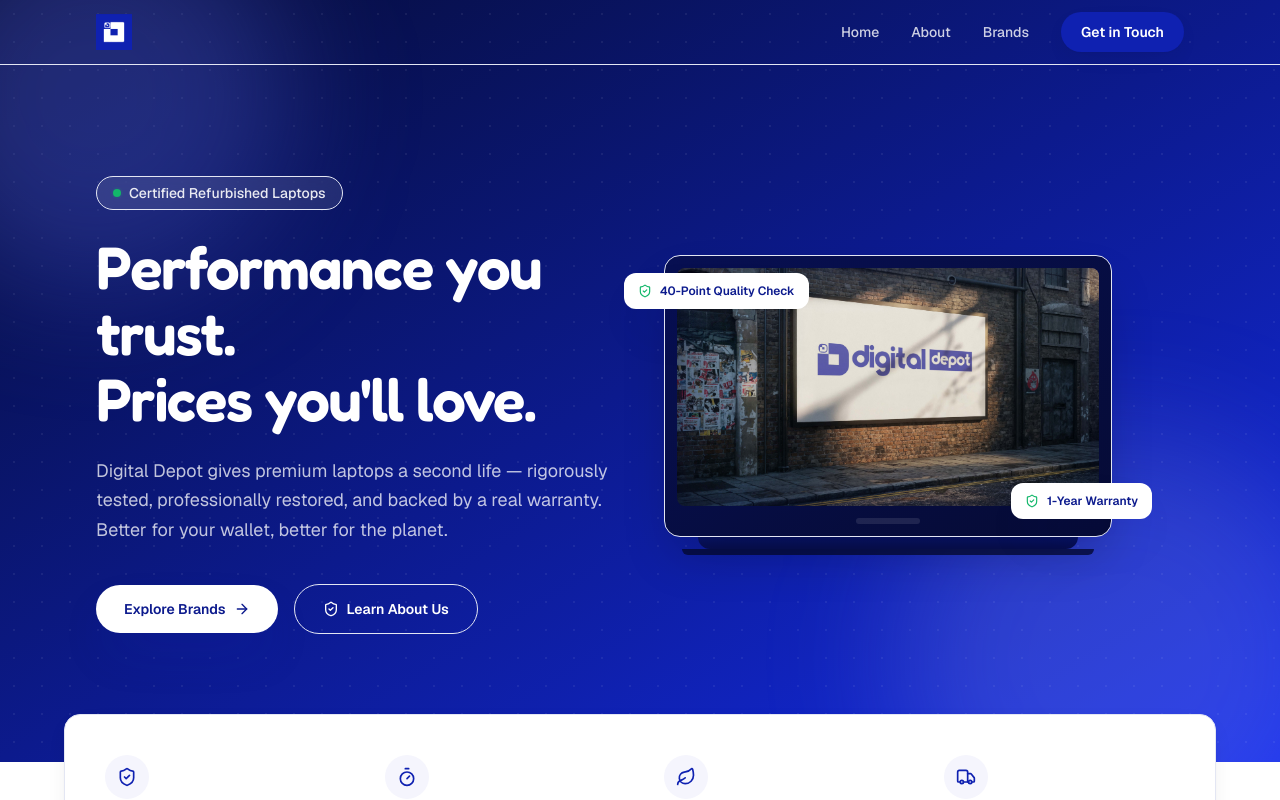
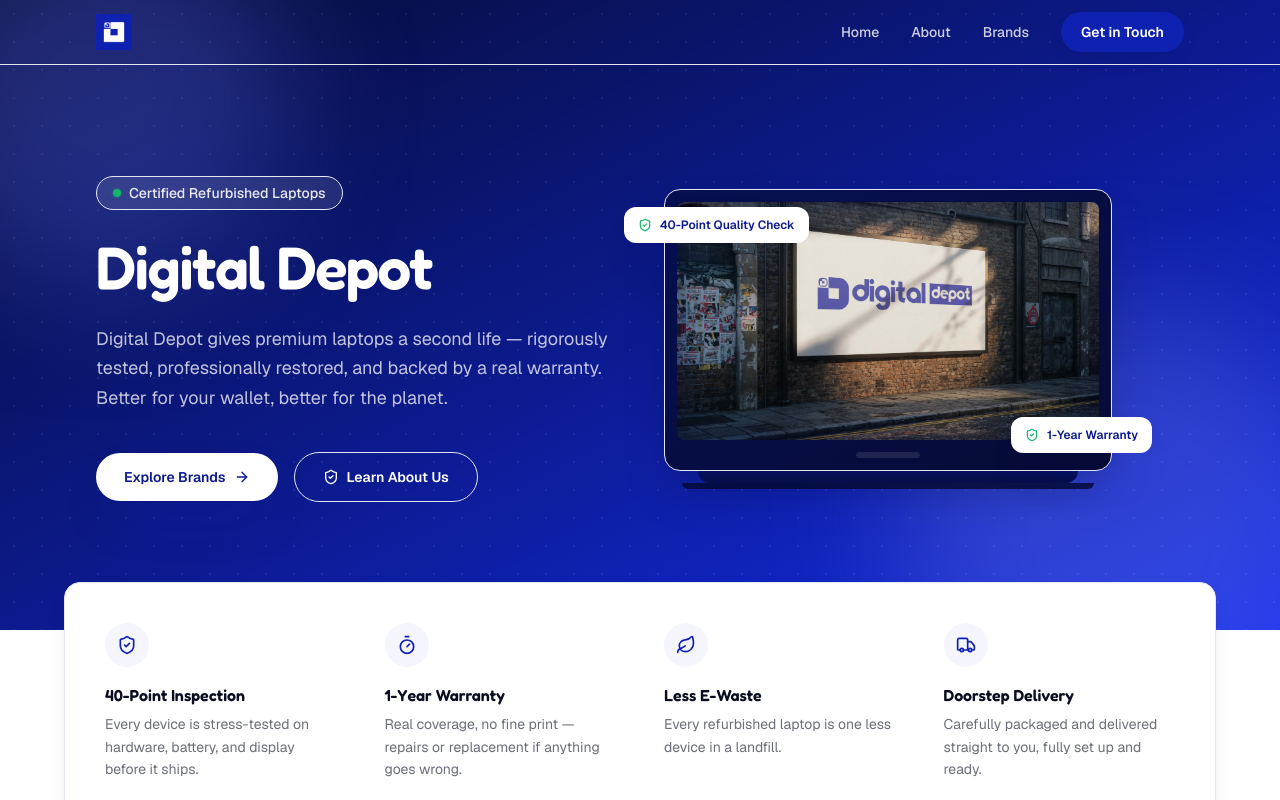
Before and after one commit to tusharmotwani1718/astralaptops_coadal, a Next.js app: page / in a window 1280 px wide. Shown: the top 800 px of the page. Built offline with nearby package versions, Linux system fonts and the light colour scheme.

Commit message:
chore: fix hero heading

```diff
--- a/src/components/hero.tsx
+++ b/src/components/hero.tsx
@@ -76,9 +76,7 @@
             variants={item}
             className="mt-6 font-display text-4xl font-semibold leading-[1.1] tracking-tight text-white sm:text-5xl lg:text-6xl"
           >
-            Performance you trust.
-            <br />
-            Prices you&apos;ll love.
+            Digital Depot
           </motion.h1>
 
           <motion.p
```
